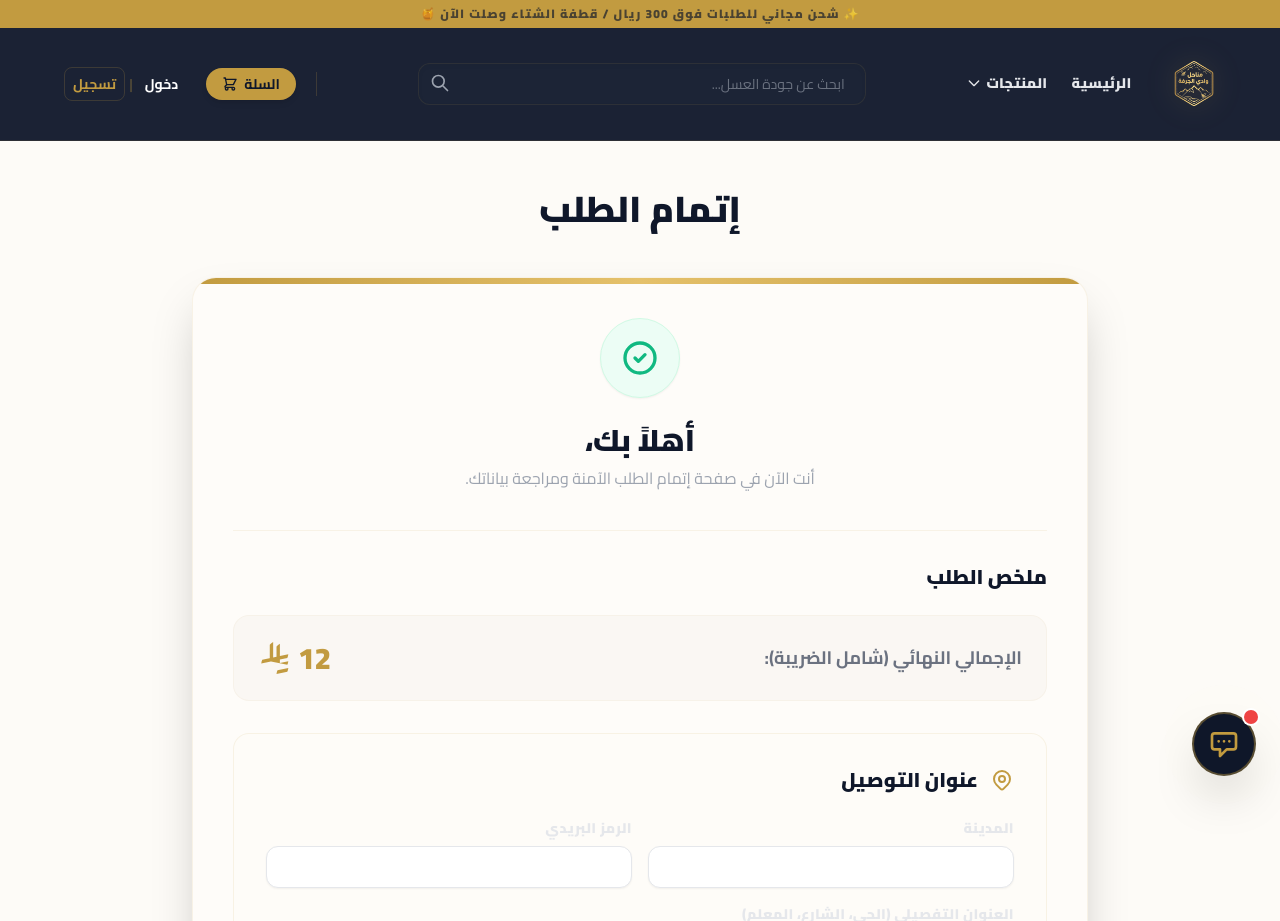
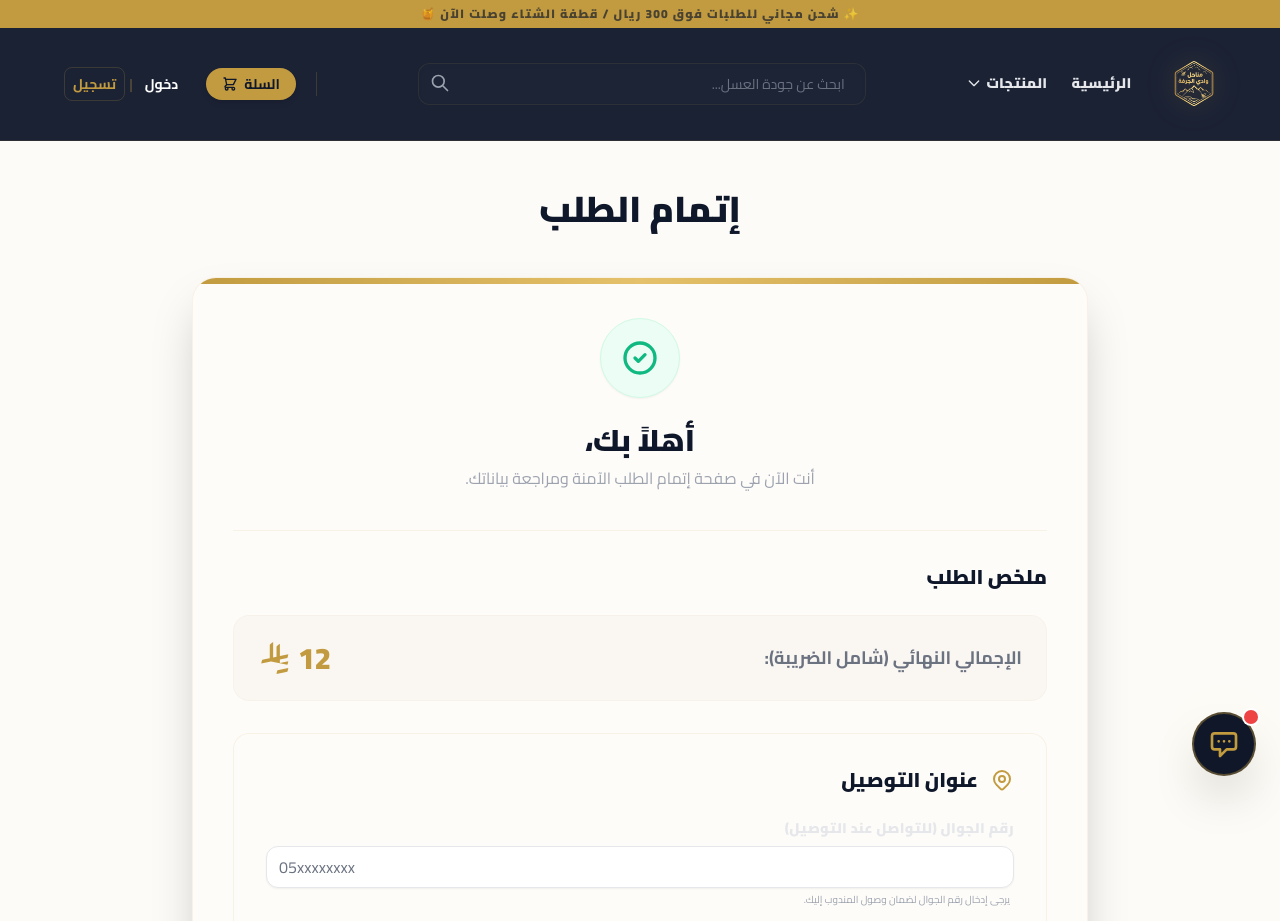
Before and after one commit to alghzwanik9/honey-store, a Laravel app: template resources/views/checkout/index.blade.php in a window 1280 px wide. Shown: the top 921 px of the page. Run offline with Laravel 12, Linux system fonts and the light colour scheme; the template is opened without the code that fills it: most values are stand-ins (such as "Sample title", 1, 10 or a date in 2020); data that the repository does not hold is empty; style sheets or scripts are compiled from the project's sources.

Commit message:
Feat: Integrated real customer phone number into checkout flow

```diff
--- a/app/Http/Controllers/CheckoutController.php
+++ b/app/Http/Controllers/CheckoutController.php
@@ -32,6 +32,7 @@ class CheckoutController extends Controller
         $validated = $request->validate([
             'address' => 'required|string|max:500',
             'city' => 'required|string|max:100',
+            'customer_phone' => 'required|string|max:20',
             'postal_code' => 'nullable|string|max:20',
             'payment_method' => 'required|in:cod,card,tamara,tabby',
             'latitude' => 'nullable|numeric|between:-90,90',
@@ -52,7 +53,7 @@ class CheckoutController extends Controller
         // Create Order
         $order = \App\Models\Order::create([
             'customer_name' => auth()->user()->name,
-            'customer_phone' => '0500000000', // Placeholder or get from user profile if exists
+            'customer_phone' => $validated['customer_phone'],
             'user_id' => auth()->id(),
             'total_amount' => $total,
             'status' => 'pending',
--- a/resources/views/checkout/index.blade.php
+++ b/resources/views/checkout/index.blade.php
@@ -35,6 +35,11 @@
                         </h3>
 
                         <div class="grid grid-cols-1 md:grid-cols-2 gap-4">
+                            <div class="col-span-1 md:col-span-2">
+                                <x-input-label for="customer_phone" :value="__('رقم الجوال (للتواصل عند التوصيل)')" />
+                                <x-text-input id="customer_phone" class="block mt-1 w-full" type="tel" name="customer_phone" placeholder="05xxxxxxxx" required />
+                                <p class="text-[10px] text-gray-400 mt-1 mr-1">يرجى إدخال رقم الجوال لضمان وصول المندوب إليك.</p>
+                            </div>
                             <div>
                                 <x-input-label for="city" :value="__('المدينة')" />
                                 <x-text-input id="city" class="block mt-1 w-full" type="text" name="city" required />
```
